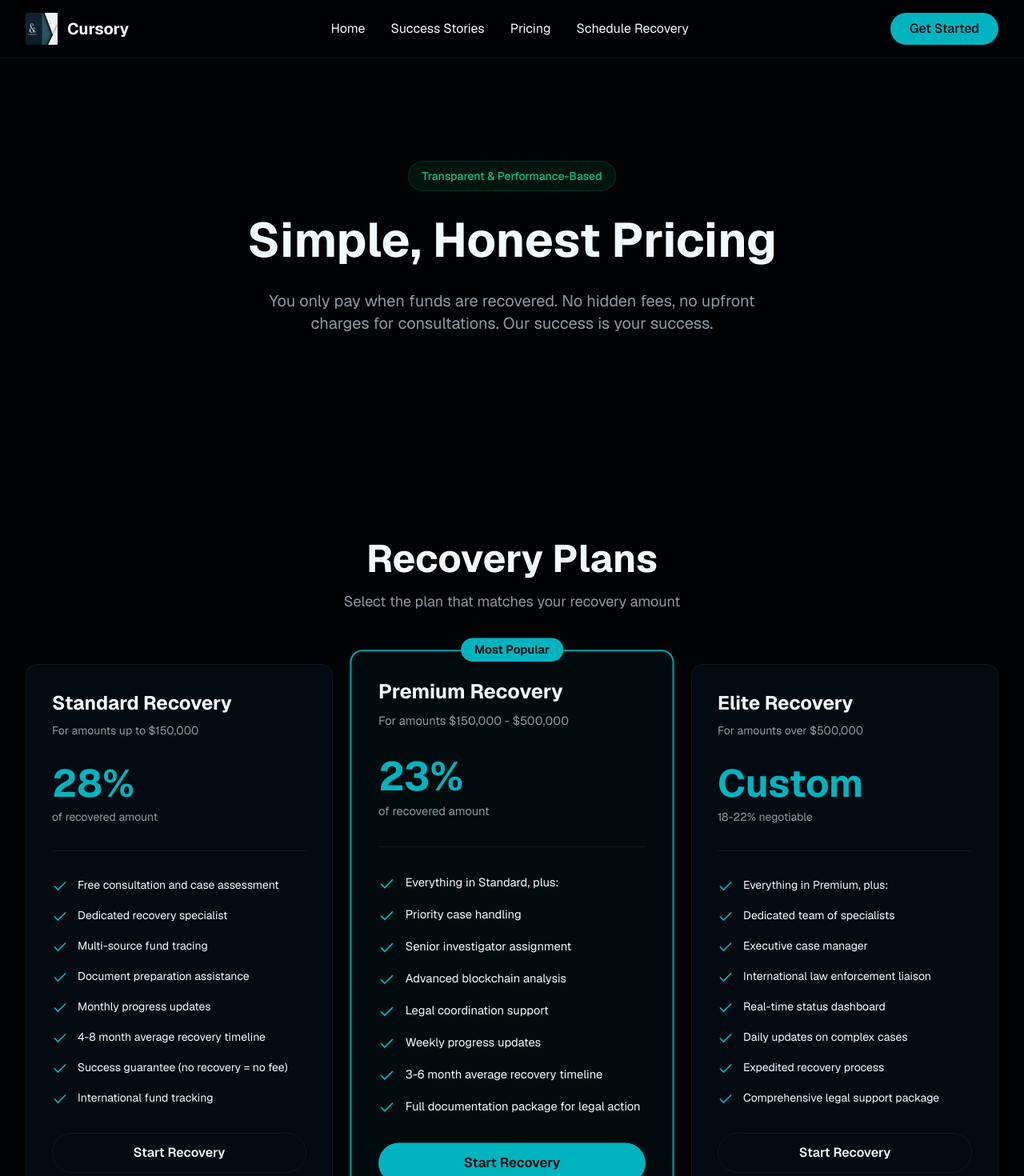
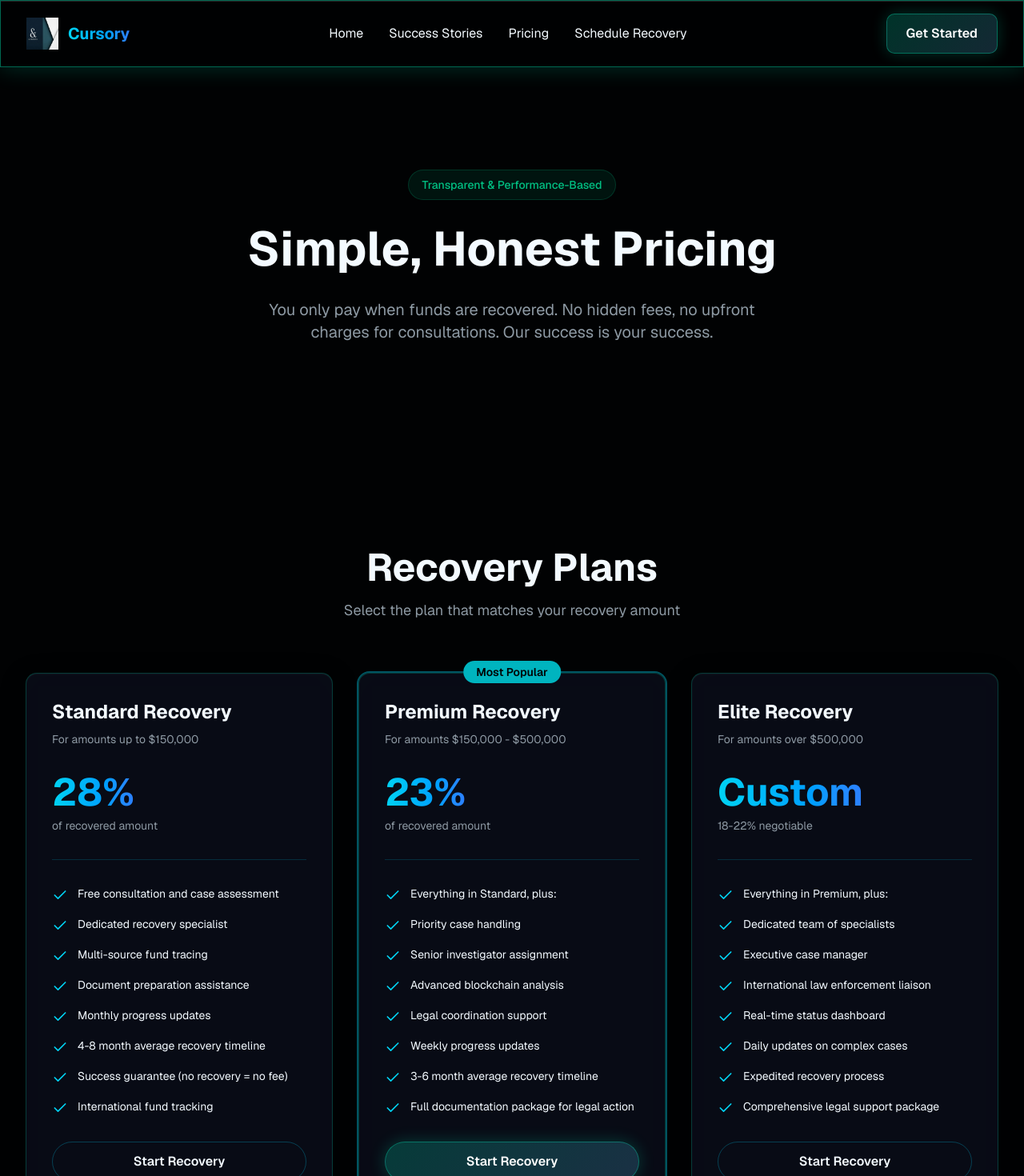
Before and after one commit to extb6/Recovery, a Next.js app: page /pricing in a window 1280 px wide. Shown: the top 1470 px of the page at 80% size. Built offline with nearby package versions, Linux system fonts and the light colour scheme.

Commit message:
feat: update Cursory with premium glassmorphism design
Incorporate modern crypto/DeFi aesthetic with vibrant gradients and animations.

Co-authored-by: ExTB 🧭 <211868524+extb6@users.noreply.github.com>

```diff
--- a/app/globals.css
+++ b/app/globals.css
@@ -127,13 +127,15 @@
   body {
     @apply bg-background text-foreground;
     background: linear-gradient(135deg,
-      #0a0e27 0%,
-      #1a1f3a 25%,
-      #1a2847 50%,
-      #0f1b35 75%,
-      #0a0e27 100%);
+      #0f0f1e 0%,
+      #1a1a2e 20%,
+      #16213e 40%,
+      #0f1624 60%,
+      #1a1a2e 80%,
+      #0f0f1e 100%);
     background-attachment: fixed;
     position: relative;
+    overflow-x: hidden;
   }
 
   body::before {
@@ -144,9 +146,10 @@
     right: 0;
     bottom: 0;
     background:
-      radial-gradient(circle at 20% 50%, rgba(66, 153, 225, 0.1) 0%, transparent 50%),
-      radial-gradient(circle at 80% 80%, rgba(79, 172, 254, 0.08) 0%, transparent 50%),
-      radial-gradient(circle at 40% 0%, rgba(88, 166, 255, 0.05) 0%, transparent 50%);
+      radial-gradient(circle at 15% 50%, rgba(0, 255, 200, 0.15) 0%, transparent 45%),
+      radial-gradient(circle at 85% 80%, rgba(100, 200, 255, 0.12) 0%, transparent 45%),
+      radial-gradient(circle at 50% 0%, rgba(168, 85, 247, 0.08) 0%, transparent 40%),
+      radial-gradient(circle at 0% 100%, rgba(244, 114, 182, 0.06) 0%, transparent 35%);
     pointer-events: none;
     z-index: 0;
   }
@@ -156,3 +159,134 @@ main, section, [role="main"] {
   position: relative;
   z-index: 1;
 }
+
+@layer components {
+  /* Glassmorphism card */
+  .glass-card {
+    @apply backdrop-blur-xl rounded-xl border transition-all duration-300;
+    background: rgba(20, 25, 50, 0.4);
+    border-color: rgba(0, 255, 200, 0.2);
+    box-shadow: 0 8px 32px rgba(0, 0, 0, 0.3),
+                inset 0 1px 2px rgba(255, 255, 255, 0.05);
+  }
+
+  .glass-card:hover {
+    border-color: rgba(0, 255, 200, 0.4);
+    box-shadow: 0 8px 32px rgba(0, 255, 200, 0.15),
+                inset 0 1px 2px rgba(255, 255, 255, 0.1);
+    transform: translateY(-2px);
+  }
+
+  /* Premium button with gradient */
+  .btn-premium {
+    @apply px-6 py-3 rounded-lg font-semibold transition-all duration-300 relative;
+    background: linear-gradient(135deg, rgba(0, 255, 200, 0.2) 0%, rgba(100, 200, 255, 0.2) 100%);
+    border: 1px solid rgba(0, 255, 200, 0.3);
+    color: #fff;
+    box-shadow: 0 0 20px rgba(0, 255, 200, 0.2);
+  }
+
+  .btn-premium:hover {
+    background: linear-gradient(135deg, rgba(0, 255, 200, 0.3) 0%, rgba(100, 200, 255, 0.3) 100%);
+    border-color: rgba(0, 255, 200, 0.5);
+    box-shadow: 0 0 30px rgba(0, 255, 200, 0.3);
+    transform: translateY(-1px);
+  }
+
+  /* Gradient text */
+  .gradient-text {
+    @apply font-bold;
+    background: linear-gradient(135deg, #00FFC8 0%, #00B4FF 50%, #A855F7 100%);
+    -webkit-background-clip: text;
+    -webkit-text-fill-color: transparent;
+    background-clip: text;
+  }
+
+  /* Neon glow text */
+  .neon-text {
+    color: #00FFC8;
+    text-shadow: 0 0 10px rgba(0, 255, 200, 0.6),
+                 0 0 20px rgba(0, 255, 200, 0.3);
+  }
+
+  /* Stat card with glow */
+  .stat-card {
+    @apply backdrop-blur-xl rounded-xl border transition-all duration-300 p-6 lg:p-8;
+    background: rgba(20, 25, 50, 0.4);
+    border-color: rgba(0, 255, 200, 0.2);
+    box-shadow: 0 8px 32px rgba(0, 0, 0, 0.3),
+                inset 0 1px 2px rgba(255, 255, 255, 0.05);
+  }
+
+  .stat-card:hover {
+    border-color: rgba(0, 255, 200, 0.4);
+    box-shadow: 0 8px 32px rgba(0, 255, 200, 0.15),
+                inset 0 1px 2px rgba(255, 255, 255, 0.1);
+    transform: translateY(-2px);
+  }
+
+  /* Feature card with icon glow */
+  .feature-card {
+    @apply backdrop-blur-xl rounded-xl border transition-all duration-300 p-6 hover:scale-105;
+    background: rgba(20, 25, 50, 0.4);
+    border-color: rgba(0, 255, 200, 0.2);
+    box-shadow: 0 8px 32px rgba(0, 0, 0, 0.3),
+                inset 0 1px 2px rgba(255, 255, 255, 0.05);
+  }
+
+  .feature-card:hover {
+    border-color: rgba(0, 255, 200, 0.4);
+    box-shadow: 0 8px 32px rgba(0, 255, 200, 0.15),
+                inset 0 1px 2px rgba(255, 255, 255, 0.1);
+  }
+
+  /* Border glow effect */
+  .border-glow {
+    border: 1px solid rgba(0, 255, 200, 0.2);
+    box-shadow: inset 0 1px 0 rgba(255, 255, 255, 0.1),
+                0 0 20px rgba(0, 255, 200, 0.1);
+  }
+
+  .border-glow:hover {
+    border-color: rgba(0, 255, 200, 0.4);
+    box-shadow: inset 0 1px 0 rgba(255, 255, 255, 0.15),
+                0 0 30px rgba(0, 255, 200, 0.2);
+  }
+
+  /* Section divider with gradient */
+  .gradient-divider {
+    height: 1px;
+    background: linear-gradient(90deg,
+      transparent 0%,
+      rgba(0, 255, 200, 0.3) 50%,
+      transparent 100%);
+  }
+
+  /* Smooth animation */
+  @keyframes float {
+    0%, 100% {
+      transform: translateY(0px);
+    }
+    50% {
+      transform: translateY(-10px);
+    }
+  }
+
+  .float-animation {
+    animation: float 3s ease-in-out infinite;
+  }
+
+  /* Glow pulse animation */
+  @keyframes glow-pulse {
+    0%, 100% {
+      box-shadow: 0 0 20px rgba(0, 255, 200, 0.2);
+    }
+    50% {
+      box-shadow: 0 0 30px rgba(0, 255, 200, 0.4);
+    }
+  }
+
+  .glow-pulse {
+    animation: glow-pulse 2s ease-in-out infinite;
+  }
+}
--- a/components/client-stories.tsx
+++ b/components/client-stories.tsx
@@ -97,7 +97,7 @@ export default function ClientStories() {
 
               <div className="flex gap-1 mb-4">
                 {Array.from({ length: story.rating }).map((_, i) => (
-                  <Star key={i} size={16} className="fill-accent text-accent" />
+                  <Star key={i} size={16} className="fill-cyan-400 text-cyan-400" />
                 ))}
               </div>
 
@@ -105,10 +105,10 @@ export default function ClientStories() {
                 {story.story}
               </p>
 
-              <div className="border-t border-border pt-6 space-y-3">
+              <div className="border-t border-cyan-500/20 pt-6 space-y-3">
                 <div className="flex justify-between">
                   <span className="text-sm text-muted-foreground">Amount Recovered:</span>
-                  <span className="font-bold text-primary">{story.amount}</span>
+                  <span className="font-bold text-cyan-400">{story.amount}</span>
                 </div>
                 <div className="flex justify-between">
                   <span className="text-sm text-muted-foreground">Fraudulent Platform:</span>
--- a/components/header.tsx
+++ b/components/header.tsx
@@ -9,11 +9,11 @@ export default function Header() {
   const [isOpen, setIsOpen] = useState(false)
 
   return (
-    <header className="border-b border-border sticky top-0 z-50 bg-background/95 backdrop-blur">
+    <header className="border-b border-glow sticky top-0 z-50 bg-background/70 backdrop-blur-md">
       <nav className="max-w-7xl mx-auto px-6 lg:px-8 py-4 flex items-center justify-between">
         {/* Logo */}
-        <Link href="/" className="flex items-center gap-3">
-          <div className="relative w-10 h-10">
+        <Link href="/" className="flex items-center gap-3 group">
+          <div className="relative w-10 h-10 transition-transform group-hover:scale-110">
             <Image
               src="/cursory-logo.png"
               alt="Cursory"
@@ -22,28 +22,28 @@ export default function Header() {
               priority
             />
           </div>
-          <span className="font-bold text-xl text-foreground hidden sm:block">Cursory</span>
+          <span className="font-bold text-xl bg-gradient-to-r from-cyan-400 to-blue-500 bg-clip-text text-transparent hidden sm:block">Cursory</span>
         </Link>
 
         {/* Desktop Menu */}
         <div className="hidden md:flex items-center gap-8">
-          <Link href="/" className="text-foreground hover:text-primary transition">
+          <Link href="/" className="text-foreground hover:text-cyan-400 transition duration-300">
             Home
           </Link>
-          <Link href="/stories" className="text-foreground hover:text-primary transition">
+          <Link href="/stories" className="text-foreground hover:text-cyan-400 transition duration-300">
             Success Stories
           </Link>
-          <Link href="/pricing" className="text-foreground hover:text-primary transition">
+          <Link href="/pricing" className="text-foreground hover:text-cyan-400 transition duration-300">
             Pricing
           </Link>
-          <Link href="/schedule" className="text-foreground hover:text-primary transition">
+          <Link href="/schedule" className="text-foreground hover:text-cyan-400 transition duration-300">
             Schedule Recovery
           </Link>
         </div>
 
         {/* CTA Button */}
         <div className="hidden md:block">
-          <button className="px-6 py-2 bg-primary text-primary-foreground rounded-full font-medium hover:bg-primary/90 transition">
+          <button className="btn-premium">
             Get Started
           </button>
         </div>
--- a/components/pricing-plans.tsx
+++ b/components/pricing-plans.tsx
@@ -77,11 +77,11 @@ export default function PricingPlans() {
           {plans.map((plan, idx) => (
             <div
               key={idx}
-              className={`relative rounded-xl border transition-all ${
+              className={`glass-card p-8 transition-all ${
                 plan.featured
-                  ? 'border-primary bg-primary/5 ring-1 ring-primary md:scale-105'
-                  : 'border-border bg-card hover:shadow-lg'
-              } p-8`}
+                  ? 'ring-2 ring-cyan-400/40 scale-105 lg:scale-100'
+                  : ''
+              }`}
             >
               {plan.featured && (
                 <div className="absolute -top-4 left-1/2 transform -translate-x-1/2 bg-primary text-primary-foreground px-4 py-1 rounded-full text-sm font-semibold">
@@ -94,9 +94,9 @@ export default function PricingPlans() {
                 <p className="text-muted-foreground text-sm">{plan.description}</p>
               </div>
 
-              <div className="mb-8 pb-8 border-b border-border">
+              <div className="mb-8 pb-8 border-b border-cyan-500/20">
                 <div className="flex items-baseline gap-2">
-                  <span className="text-5xl font-bold text-primary">{plan.fee}</span>
+                  <span className="text-5xl font-bold bg-gradient-to-r from-cyan-400 to-blue-500 bg-clip-text text-transparent">{plan.fee}</span>
                 </div>
                 <p className="text-muted-foreground text-sm mt-2">{plan.feeDescription}</p>
               </div>
@@ -104,7 +104,7 @@ export default function PricingPlans() {
               <ul className="space-y-4 mb-8">
                 {plan.includes.map((item, i) => (
                   <li key={i} className="flex gap-3">
-                    <Check size={20} className="text-primary flex-shrink-0 mt-0.5" />
+                    <Check size={20} className="text-cyan-400 flex-shrink-0 mt-0.5" />
                     <span className="text-sm text-foreground">{item}</span>
                   </li>
                 ))}
@@ -112,8 +112,8 @@ export default function PricingPlans() {
 
               <a href="/schedule" className={`w-full py-3 rounded-full font-semibold transition text-center block ${
                 plan.featured
-                  ? 'bg-primary text-primary-foreground hover:bg-primary/90'
-                  : 'border border-border text-foreground hover:bg-muted'
+                  ? 'btn-premium'
+                  : 'border border-cyan-500/30 text-foreground hover:border-cyan-500/60 hover:bg-cyan-500/5'
               }`}>
                 Start Recovery
               </a>
--- a/components/stats.tsx
+++ b/components/stats.tsx
@@ -29,9 +29,9 @@ export default function Stats() {
           {stats.map((stat, idx) => (
             <div
               key={idx}
-              className="group p-6 bg-card border border-border rounded-2xl hover:border-primary/50 transition"
+              className="stat-card group"
             >
-              <p className="text-4xl lg:text-5xl font-bold text-primary mb-2">
+              <p className="text-4xl lg:text-5xl font-bold bg-gradient-to-r from-cyan-400 to-blue-500 bg-clip-text text-transparent mb-2">
                 {stat.number}
               </p>
               <p className="font-semibold text-lg text-foreground mb-2">
```
Also changed, not shown: components/cta.tsx (+6 -6 lines), components/hero.tsx (+4 -4 lines), components/testimonials.tsx (+5 -5 lines), 1 other file (tests, documents, lock files or other folders).
